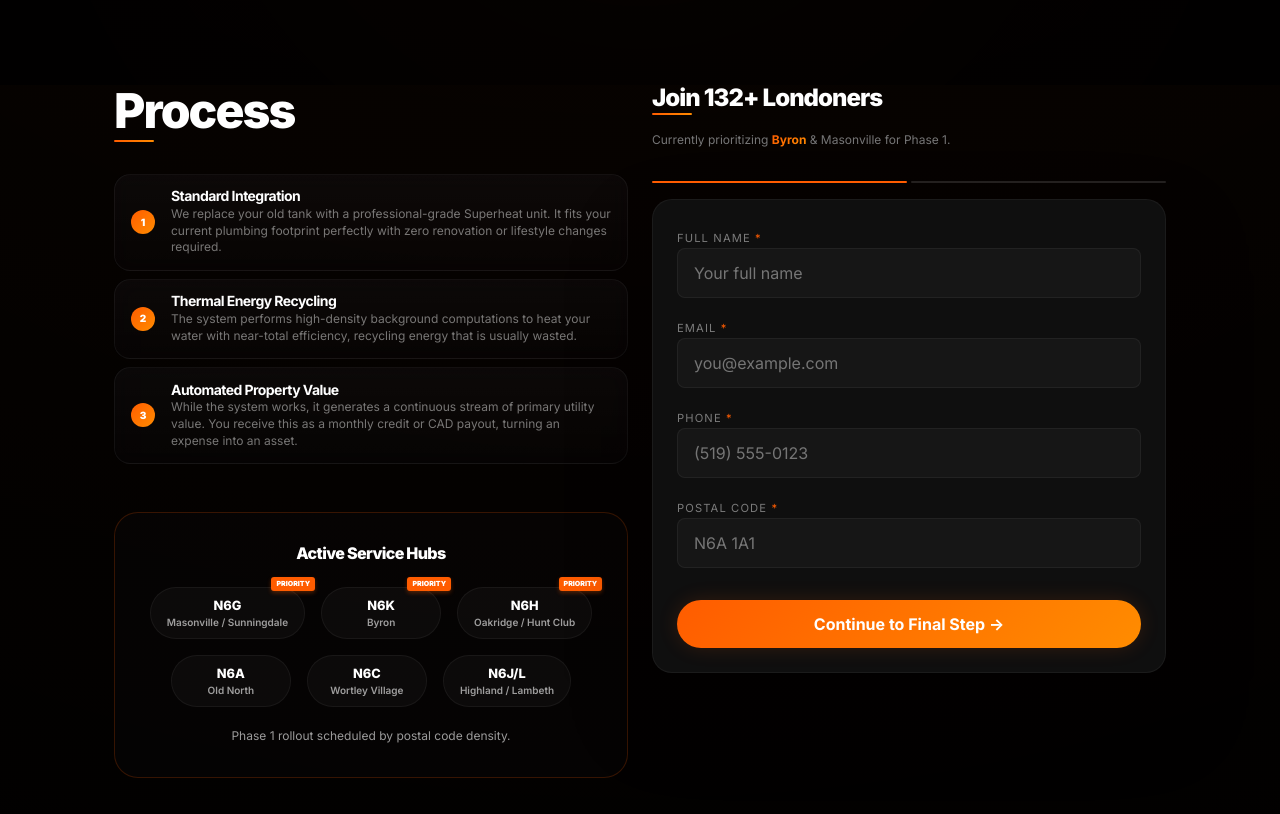
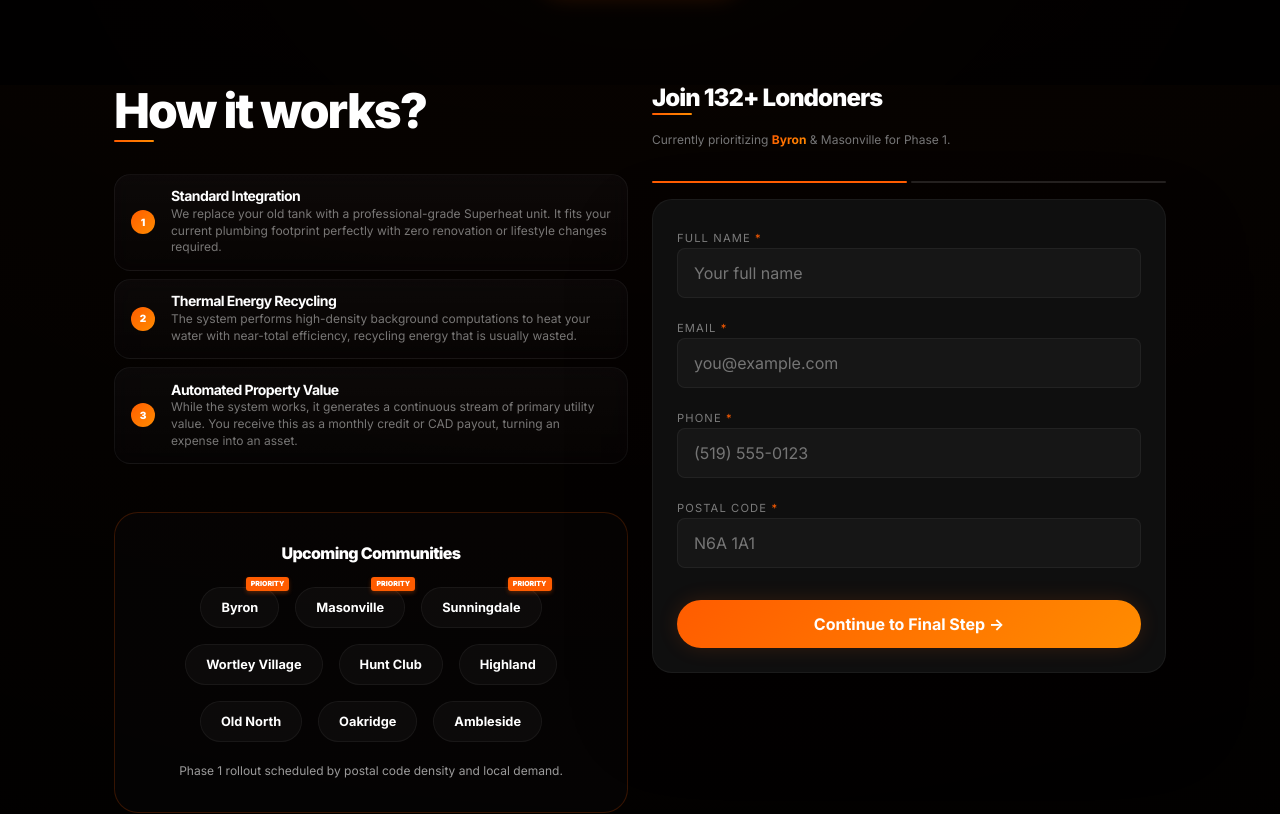
Before and after one commit to London-mining-company/genesis-heating, a Preact app: page / in a window 1280 px wide. Shown: the part 595-1409 px from the top of the page. Built offline with nearby package versions, Linux system fonts and the light colour scheme; no server answers.

Commit message:
UI: Update section naming, icons, and hero spacing for premium alignment

```diff
--- a/src/App.tsx
+++ b/src/App.tsx
@@ -99,7 +99,7 @@ const STEPS = [
 
 const BENEFITS = [
     { i: 'M13 2L3 14h9l-1 8 10-12h-9l1-8z', t: 'Built-in Efficiency', d: 'Works quietly in the background while you go about your day. Automated utility value, powered by your property.' },
-    { i: 'M12 2L3 7v5c0 5 9 10 9 10s9-5 9-10V7l-9-5z', t: 'Superior Performance', d: 'Industrial-grade heat exchange delivers constant hot water for your household. 24 gal/hour recovery rated.' },
+    { i: 'M6 9H4.5a2.5 2.5 0 0 1 0-5H6M18 9h1.5a2.5 2.5 0 0 0 0-5H18M4 22h16M10 14.66V17c0 .55.45 1 1 1h2c.55 0 1-.45 1-1v-2.34c3.48-.3 6-3.24 6-6.66V4H4v4c0 3.42 2.52 6.36 6 6.66Z', t: 'Superior Performance', d: 'Industrial-grade heat exchange delivers constant hot water for your household. 24 gal/hour recovery rated.' },
     { i: 'M12 22s8-4 8-10V5l-8-3-8 3v7c0 6 8 10 8 10z', t: 'Managed For You', d: 'We handle setup and maintenance. You enjoy energy savings and monthly value—entirely hands-off.' },
     { i: 'M12 2c-4 0-7 3-7 7 0 5 7 13 7 13s7-8 7-13c0-4-3-7-7-7z', t: 'London Expertise', d: 'Based in London, ON. Local onsite integration and proactive monitoring for absolute peace of mind.' },
 ]
@@ -117,7 +117,7 @@ const FAQS = [
 const HowItWorks = () => (
     <div className="reveal">
         <header className="section-header" style={{ textAlign: 'left', marginBottom: 'var(--s-20)' }}>
-            <h2>Process</h2>
+            <h2>How it works?</h2>
         </header>
         <div style={{ display: 'flex', flexDirection: 'column', gap: 'var(--s-8)' }}>
             {STEPS.map(s => (
@@ -292,26 +292,20 @@ const SavingsCalculator = () => {
 
 const Communities = () => (
     <section className="reveal communities-section" style={{ padding: 'var(--s-32) var(--s-24)' }}>
-        <h3 className="communities-title" style={{ marginBottom: 'var(--s-20)', fontSize: '1rem' }}>Active Service Hubs</h3>
+        <h3 className="communities-title" style={{ marginBottom: 'var(--s-20)', fontSize: '1rem' }}>Upcoming Communities</h3>
         <div className="communities-grid" style={{ display: 'flex', flexWrap: 'wrap', justifyContent: 'center', gap: 'var(--s-8)' }}>
             {[
-                { l: 'N6G', d: 'Masonville / Sunningdale' },
-                { l: 'N6K', d: 'Byron' },
-                { l: 'N6H', d: 'Oakridge / Hunt Club' },
-                { l: 'N6A', d: 'Old North' },
-                { l: 'N6C', d: 'Wortley Village' },
-                { l: 'N6J/L', d: 'Highland / Lambeth' }
+                'Byron', 'Masonville', 'Sunningdale', 'Wortley Village', 'Hunt Club', 'Highland', 'Old North', 'Oakridge', 'Ambleside'
             ].map((c, i) => (
-                <div key={c.l} style={{ position: 'relative' }}>
-                    <div className="community-chip" style={{ fontSize: '0.8rem', padding: '0.5rem 1rem', display: 'flex', flexDirection: 'column', alignItems: 'center', minWidth: '120px' }}>
-                        <span style={{ fontWeight: 800, color: '#fff' }}>{c.l}</span>
-                        <span style={{ fontSize: '10px', opacity: 0.6 }}>{c.d}</span>
+                <div key={c} style={{ position: 'relative' }}>
+                    <div className="community-chip" style={{ fontSize: '0.8rem', padding: '0.625rem 1.25rem', fontWeight: 700, color: '#fff' }}>
+                        {c}
                     </div>
                     {i < 3 && <span style={{ position: 'absolute', top: '-6px', right: '-6px', background: 'var(--c-accent)', color: 'white', fontSize: '7px', fontWeight: '900', padding: '2px 5px', borderRadius: '3px', textTransform: 'uppercase', boxShadow: '0 2px 4px rgba(255,92,0,0.3)', zIndex: 2 }}>Priority</span>}
                 </div>
             ))}
         </div>
-        <p className="communities-note" style={{ marginTop: 'var(--s-16)', fontSize: '0.75rem', opacity: 0.6 }}>Phase 1 rollout scheduled by postal code density.</p>
+        <p className="communities-note" style={{ marginTop: 'var(--s-16)', fontSize: '0.75rem', opacity: 0.6 }}>Phase 1 rollout scheduled by postal code density and local demand.</p>
     </section>
 )
 
--- a/src/index.css
+++ b/src/index.css
@@ -215,7 +215,7 @@ h2 {
   text-align: center;
   max-width: 900px;
   margin: 0 auto;
-  padding-top: var(--s-64);
+  padding-top: var(--s-128);
   z-index: 10;
 }
 
```
